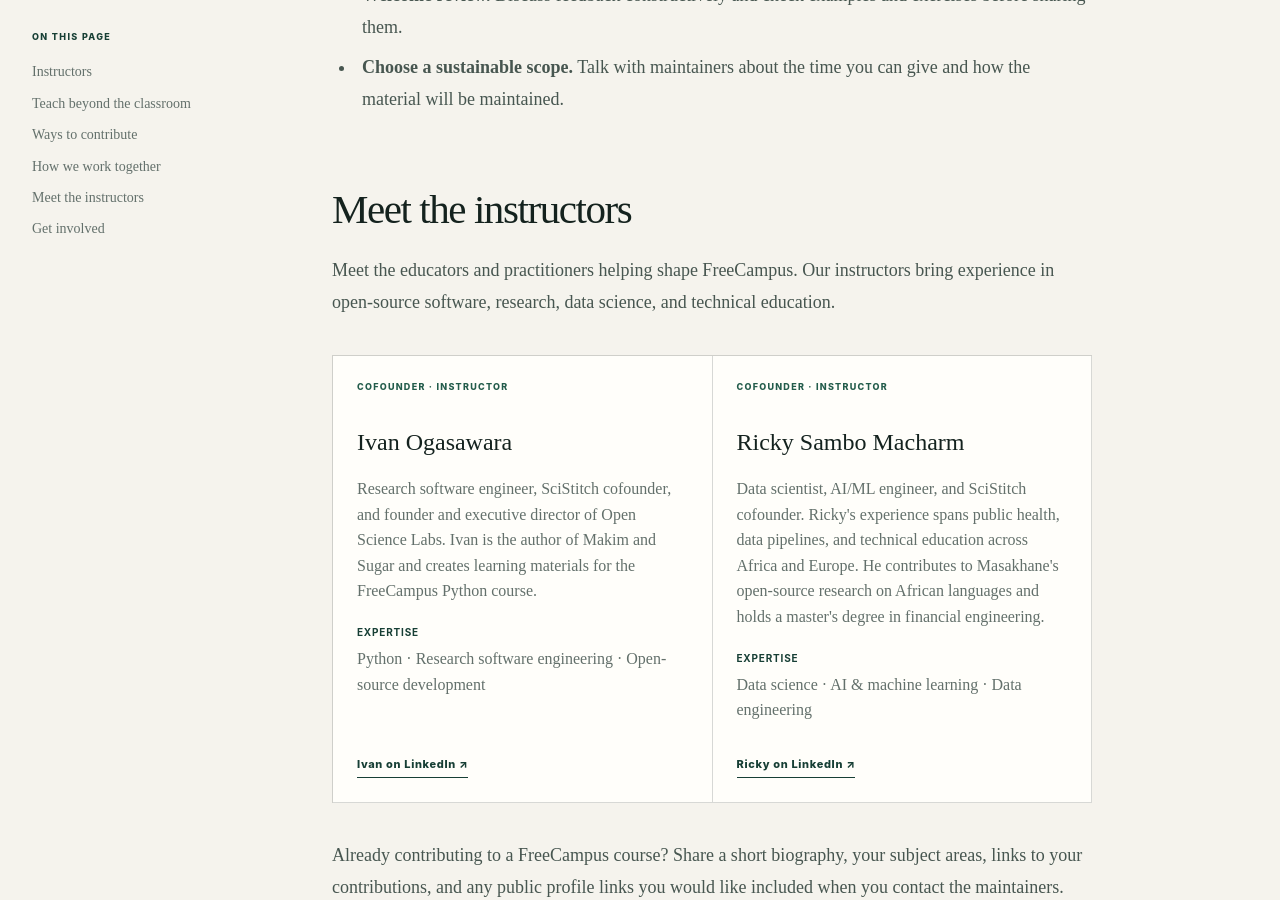
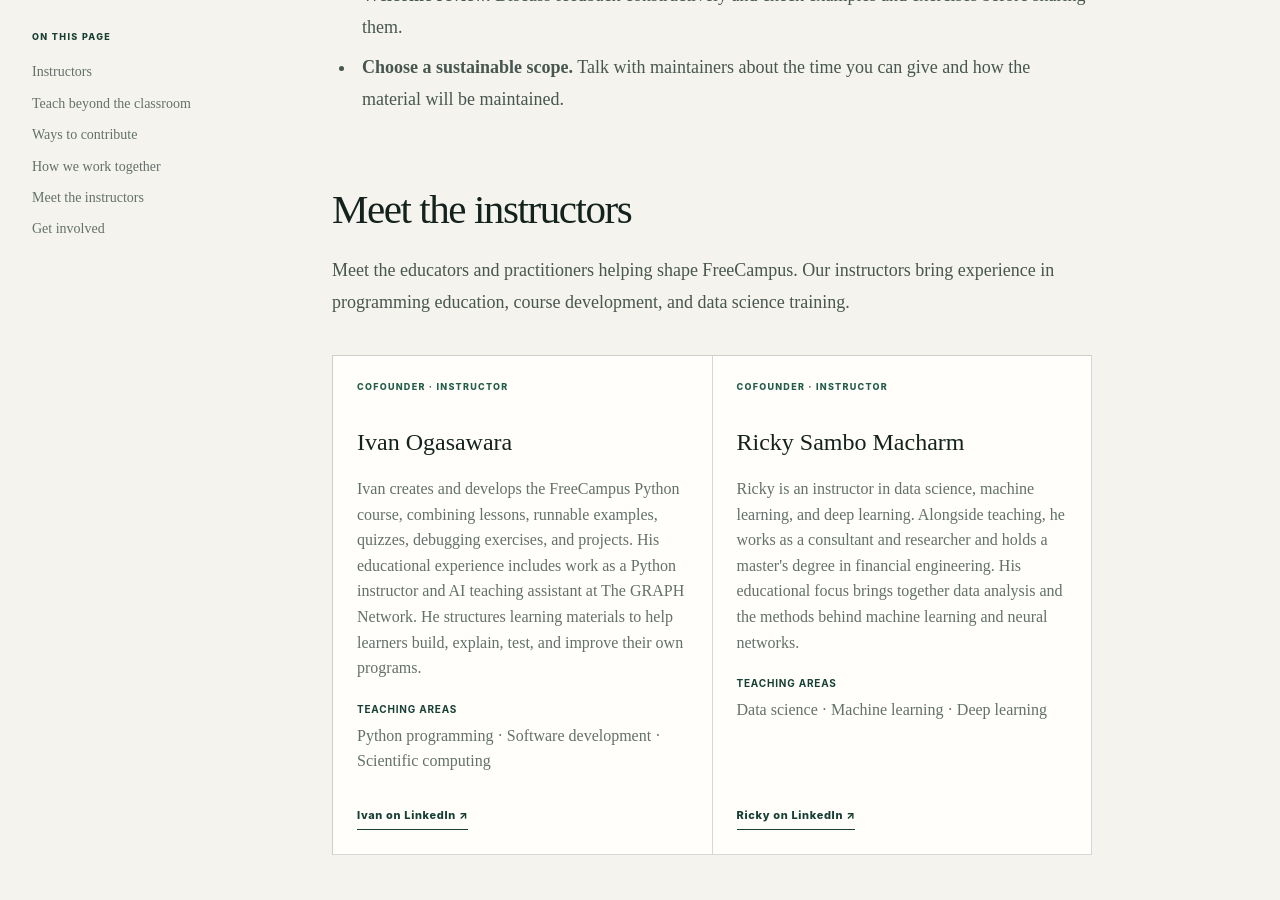
Before and after one commit to freecampus/freecampus.github.io, an MkDocs documentation site: the page built from docs/instructors.md, in a window 1280 px wide and 900 px high, scrolled down 1881 px. Built offline with MkDocs 1.6.1, drawn with Linux system fonts in a browser that asks for light colours.

Commit message:
Focus instructor biographies on education and training experience

```diff
--- a/docs/instructors.md
+++ b/docs/instructors.md
@@ -32,21 +32,21 @@ Begin with a lesson, a review, or a course proposal. Agree on the scope with the
 
 ## Meet the instructors
 
-Meet the educators and practitioners helping shape FreeCampus. Our instructors bring experience in open-source software, research, data science, and technical education.
+Meet the educators and practitioners helping shape FreeCampus. Our instructors bring experience in programming education, course development, and data science training.
 
 <div class="instructor-grid">
   <section class="instructor-card" aria-labelledby="instructor-ivan">
     <p class="instructor-role">Cofounder · Instructor</p>
     <h3 id="instructor-ivan">Ivan Ogasawara</h3>
-    <p>Research software engineer, SciStitch cofounder, and founder and executive director of Open Science Labs. Ivan is the author of Makim and Sugar and creates learning materials for the FreeCampus Python course.</p>
-    <p class="instructor-expertise"><strong>Expertise</strong> Python · Research software engineering · Open-source development</p>
+    <p>Ivan creates and develops the FreeCampus Python course, combining lessons, runnable examples, quizzes, debugging exercises, and projects. His educational experience includes work as a Python instructor and AI teaching assistant at The GRAPH Network. He structures learning materials to help learners build, explain, test, and improve their own programs.</p>
+    <p class="instructor-expertise"><strong>Teaching areas</strong> Python programming · Software development · Scientific computing</p>
     <a class="inline-action" href="https://www.linkedin.com/in/ivan-ogasawara/">Ivan on LinkedIn ↗</a>
   </section>
   <section class="instructor-card" aria-labelledby="instructor-ricky">
     <p class="instructor-role">Cofounder · Instructor</p>
     <h3 id="instructor-ricky">Ricky Sambo Macharm</h3>
-    <p>Data scientist, AI/ML engineer, and SciStitch cofounder. Ricky's experience spans public health, data pipelines, and technical education across Africa and Europe. He contributes to Masakhane's open-source research on African languages and holds a master's degree in financial engineering.</p>
-    <p class="instructor-expertise"><strong>Expertise</strong> Data science · AI &amp; machine learning · Data engineering</p>
+    <p>Ricky is an instructor in data science, machine learning, and deep learning. Alongside teaching, he works as a consultant and researcher and holds a master's degree in financial engineering. His educational focus brings together data analysis and the methods behind machine learning and neural networks.</p>
+    <p class="instructor-expertise"><strong>Teaching areas</strong> Data science · Machine learning · Deep learning</p>
     <a class="inline-action" href="https://www.linkedin.com/in/theafricanquant/">Ricky on LinkedIn ↗</a>
   </section>
 </div>
```
